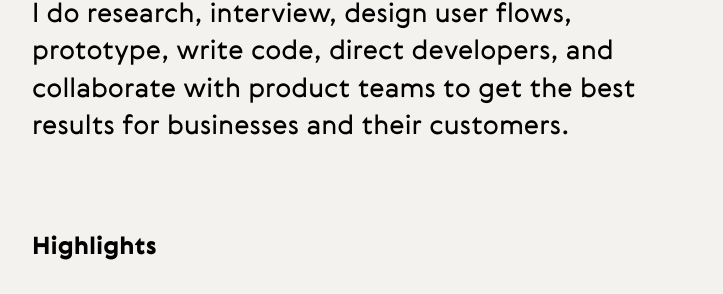
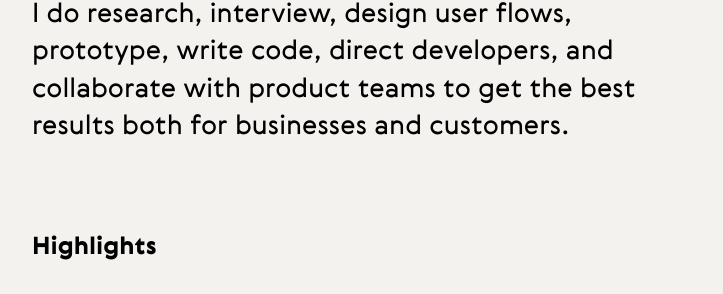
Before and after one commit to danielverdugo/danielverdugo.github.io, a Jekyll site: the page built from index.html, in a window 1280 px wide. Shown: the part 442-736 px from the top of the page, without its empty margins (298-1021 px from the left). Built offline with Jekyll 4.4.1, drawn with Linux system fonts in a browser that asks for light colours; comment, search, counter and statistics services are not loaded.

Commit message:
Added to desc

```diff
--- a/index.html
+++ b/index.html
@@ -14,7 +14,7 @@
     <div class="unit whole">
             <p class="highlight">Hey! I&rsquo;m Daniel, a&nbsp;<span style="color:#E97018">digital product designer</span> with&nbsp;{{ site.time | date: '%y' | minus: 13 }}&nbsp;years of&nbsp;experience in&nbsp;UI, user experience, brand identity, and marketing design.</nobr></p>
             <p class="highlight">My&nbsp;goal&nbsp;is to&nbsp;create engaging and pleasing digital and real-world user experiences.</p>
-            <p class="highlight">I&nbsp;do research, interview, design user flows, prototype, write code, direct developers, and collaborate with product teams to&nbsp;get the&nbsp;best results for businesses and their customers.</p>
+            <p class="highlight">I&nbsp;do research, interview, design user flows, prototype, write code, direct developers, and collaborate with product teams to&nbsp;get the&nbsp;best results both for businesses and customers.</p>
     </div>
 </div>
 </section>
```
